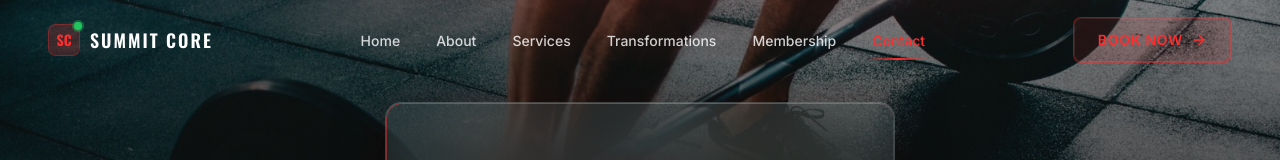
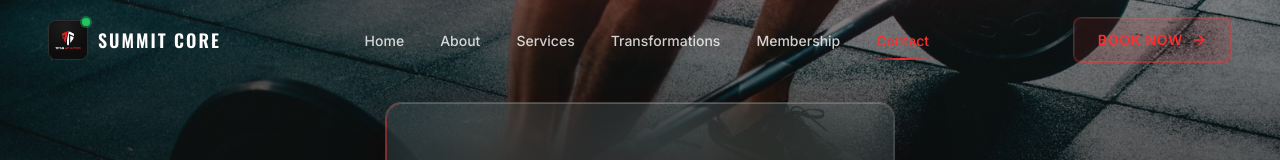
Before and after one commit to viniit881/InAmigos_Internship_content_task3, a React (Vite) app: page /contact in a window 1280 px wide. Shown: the top 160 px of the page. Built offline with nearby package versions, Linux system fonts and the light colour scheme; the HTML template or start-up script is replaced by a standard one.

Commit message:
Add generated premium gym logo and update Navbar

```diff
--- a/src/components/Navbar.tsx
+++ b/src/components/Navbar.tsx
@@ -63,8 +63,8 @@ export default function Navbar() {
             className="flex items-center gap-2.5 group"
           >
             <div className="relative">
-              <div className="w-8 h-8 rounded-lg bg-accent-red/20 flex items-center justify-center border border-accent-red/30 group-hover:bg-accent-red/30 transition-all duration-300">
-                <span className="font-oswald font-bold text-sm text-accent-red">SC</span>
+              <div className="w-10 h-10 rounded-lg bg-bg-elevated flex items-center justify-center overflow-hidden border border-white/10 group-hover:border-accent-red/50 transition-all duration-300">
+                <img src="/images/gym_logo.png" alt="Summit Core Logo" className="w-full h-full object-cover" />
               </div>
               <div className="absolute -top-0.5 -right-0.5 pulse-dot !w-2 !h-2" />
             </div>
```
Also changed, not shown: public/images/gym_logo.png (added).
